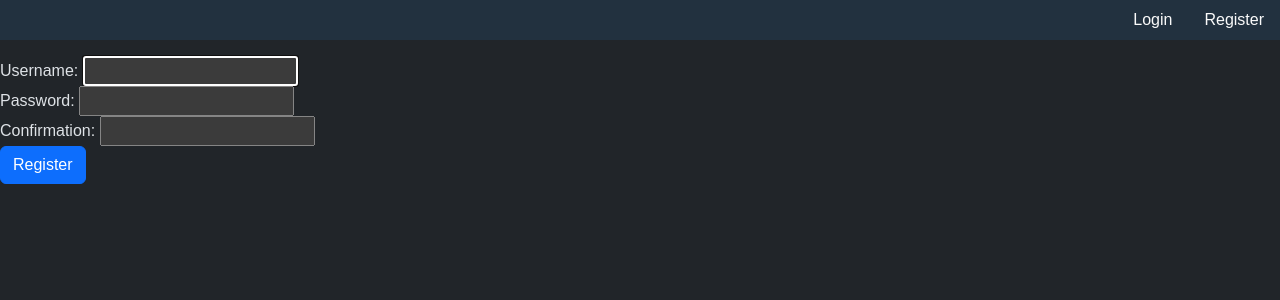
After one commit to TheanhPhung/LightTracker, a Django app: page /register/ in a window 1280 px wide. The commit adds this page. Shown: the top 300 px of the page. Run offline with Django 5.2, Linux system fonts and the light colour scheme.

Commit message:
Add and implement login, register views and templates

```diff
--- a/app/templates/app/base.html
+++ b/app/templates/app/base.html
@@ -25,12 +25,20 @@
 				<li class="left-float"><a href="#">Set Targets</a></li>
 				<li class="left-float"><a href="#">History</a></li>
 				<li class="right-float"><a href="{% url 'logout' %}">Logout</a></li>
+				<li class="right-float"><a href="#">Profile</a></li>
 				{% else %}
-				<li class="right-float"><a href="#">Login</a></li>
-				<li class="right-float"><a href="#">Register</a></li>
+				<li class="right-float"><a href="{% url 'register' %}">Register</a></li>
+				<li class="right-float"><a href="{% url 'login' %}">Login</a></li>
 				{% endif %}
 			</ul>
 		</div>
+
+		<div id="messages">
+			{% for message in messages %}
+			<div>{{ message }}</div>
+			{% endfor %}
+		</div>
+
 		{% block body %}{% endblock %}
 	</body>
 </html>
--- a/app/templates/app/index.html
+++ b/app/templates/app/index.html
@@ -9,8 +9,10 @@
 		<div class="col-4 text-center">
 			<ul class="list-group list-group-flush" id="user-info">
 				<li class="list-group-item">Username: {{ user.username }}</li>
+				{% if user.birth_date %}
 				<li class="list-group-item">Birthday: {{ user.birth_date }}</li>
 				<li class="list-group-item">Age: {{ user.age }}</li>
+				{% endif %}
 				<li class="list-group-item">Level: {{ user.level }}</li>
 			</ul>
 		</div>
@@ -42,7 +44,7 @@
 		<div class="col-4">
 			<div class="card">
 				<ul class="list-group">
-					<li class="list-group-item"><strong>No porn: </strong><br>{{ user.non_porn.days }} days, {{ user.non_porn.hours }}hrs, {{ user.non_porn.minutes }} mins, {{ user.non_porn.seconds }}s</li>
+					<li class="list-group-item"><strong>No porn: </strong><br>{{ user.non_porn.days }} days and {{ user.non_porn.hours }}hrs, {{ user.non_porn.minutes }} mins, {{ user.non_porn.seconds }}s</li>
 					<li class="list-group-item"><strong>Your target: </strong>{{ user.porn_target }} days</li>
 					<li class="list-group-item">
 						<div class="progress">
@@ -59,7 +61,7 @@
 		<div class="col-4">
 			<div class="card">
 				<ul class="list-group">
-					<li class="list-group-item"><strong>No masturbation: </strong><br>{{ user.non_masturbation.days }} days , {{ user.non_masturbation.hours }}hrs, {{ user.non_masturbation.minutes }} mins, {{ user.non_masturbation.seconds }}s</li>
+					<li class="list-group-item"><strong>No masturbation: </strong><br>{{ user.non_masturbation.days }} days and {{ user.non_masturbation.hours }}hrs, {{ user.non_masturbation.minutes }} mins, {{ user.non_masturbation.seconds }}s</li>
 					<li class="list-group-item"><strong>Your target: </strong>{{ user.masturbation_target }} days</li>
 					<li class="list-group-item">
 						<div class="progress">
--- /dev/null
+++ b/app/templates/app/register.html
@@ -0,0 +1,24 @@
+{% extends "app/base.html" %}
+
+{% block title %}Login{% endblock %}
+
+{% block body %}
+<div>
+	<form action="{% url "register" %}" method="post">
+		{% csrf_token %}
+		<div>
+			<label for="username">Username: </label>
+			<input type="text" name="username" required autofocus>
+		</div>
+		<div>
+			<label for="password">Password: </label>
+			<input type="password" name="password" required>
+		</div>
+		<div>
+			<label for="confirmation">Confirmation: </label>
+			<input type="password" name="confirmation" required>
+		</div>
+		<button class="btn btn-primary" type="submit">Register</button>
+	</form>
+</div>
+{% endblock %}
--- a/app/urls.py
+++ b/app/urls.py
@@ -5,5 +5,7 @@ from . import views
 
 urlpatterns = [
     path("", views.index, name="index"),
+    path("login/", views.login_view, name="login"),
     path("logout/", views.logout_view, name="logout"),
+    path("register/", views.register, name="register"),
 ]
--- a/app/views.py
+++ b/app/views.py
@@ -1,24 +1,65 @@
 from django.http import HttpResponse
-from django.shortcuts import render
-from django.contrib.auth import login, logout
+from django.utils import timezone
+from django.shortcuts import render, redirect
+from django.contrib import messages
+from django.contrib.auth import login, logout, authenticate
+from django.contrib.auth.decorators import login_required
 
+from .models import *
 
 def index(request):
-    user = request.user
+    if request.user.is_authenticated:
+        user = request.user
+        return render(request, "app/index.html", {"user": user})
 
-    return render(request, "app/index.html", {"user": user})
+    return redirect("login")
 
 
 def login_view(request):
     logout(request)
+    if request.method == "POST":
+        username = request.POST["username"]
+        password = request.POST["password"]
+        user = authenticate(request, username=username, password=password)
+        if user is not None:
+            login(request, user)
+            messages.success(request, "Login successfull!")
+            return redirect("index")
+
+        else:
+            messages.error(request, "Username or password is not valid!")
+
     return render(request, "app/login.html")
 
 
 def register(request):
     logout(request)
+    if request.method == "POST":
+        username = request.POST["username"]
+        if User.objects.filter(username=username):
+            messsages.error(request, "Username already exists!")
+            return render(request, "app/register.html")
+
+        password = request.POST["password"]
+        confirmation = request.POST["confirmation"]
+        if password != confirmation:
+            messages.error(request, "Password does not match!")
+            return render(request, "app/register.html")
+
+        user = User.objects.create_user(username=username, password=password)
+        user.ejaculation_time = timezone.now()
+        user.porn_time = timezone.now()
+        user.masturbation_time = timezone.now()
+        user.save()
+        login(request, user)
+        return redirect("index")
+
     return render(request, "app/register.html")
 
 
+@login_required
 def logout_view(request):
+    username = request.user.username
     logout(request)
-    return HttpResponse("You've logged out!")
+    messages.warning(request, f"You have just logged out of {username}'s account!")
+    return redirect("login")
```
Also changed, not shown: app/templates/app/login.html (added, +20 -0 lines).
